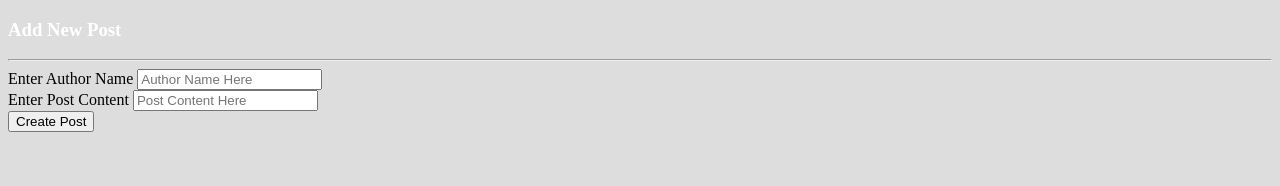
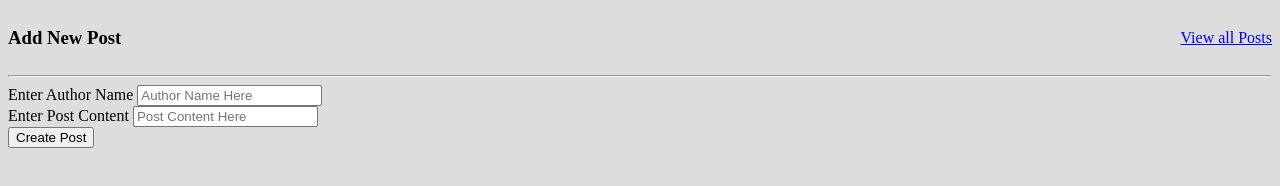
Before and after one commit to laxman99-gif/posts-app-frontend, a plain HTML site: page add_post.html in a window 1280 px wide. Drawn offline with Linux system fonts and the light colour scheme.

Commit message:
Added links

```diff
--- a/add_post.html
+++ b/add_post.html
@@ -10,7 +10,11 @@
 </head>
 
 <body>
-    <h3 style="color: white;">Add New Post</h3>
+    <div style="display: flex; justify-content: space-between; align-items: center;
+    ">
+        <h3>Add New Post</h3>
+        <a href="./index.html"> View all Posts</a>
+    </div>
     <hr>
     <div id="form-container">
 
```
Also changed, not shown: index.html (+5 -1 lines).
